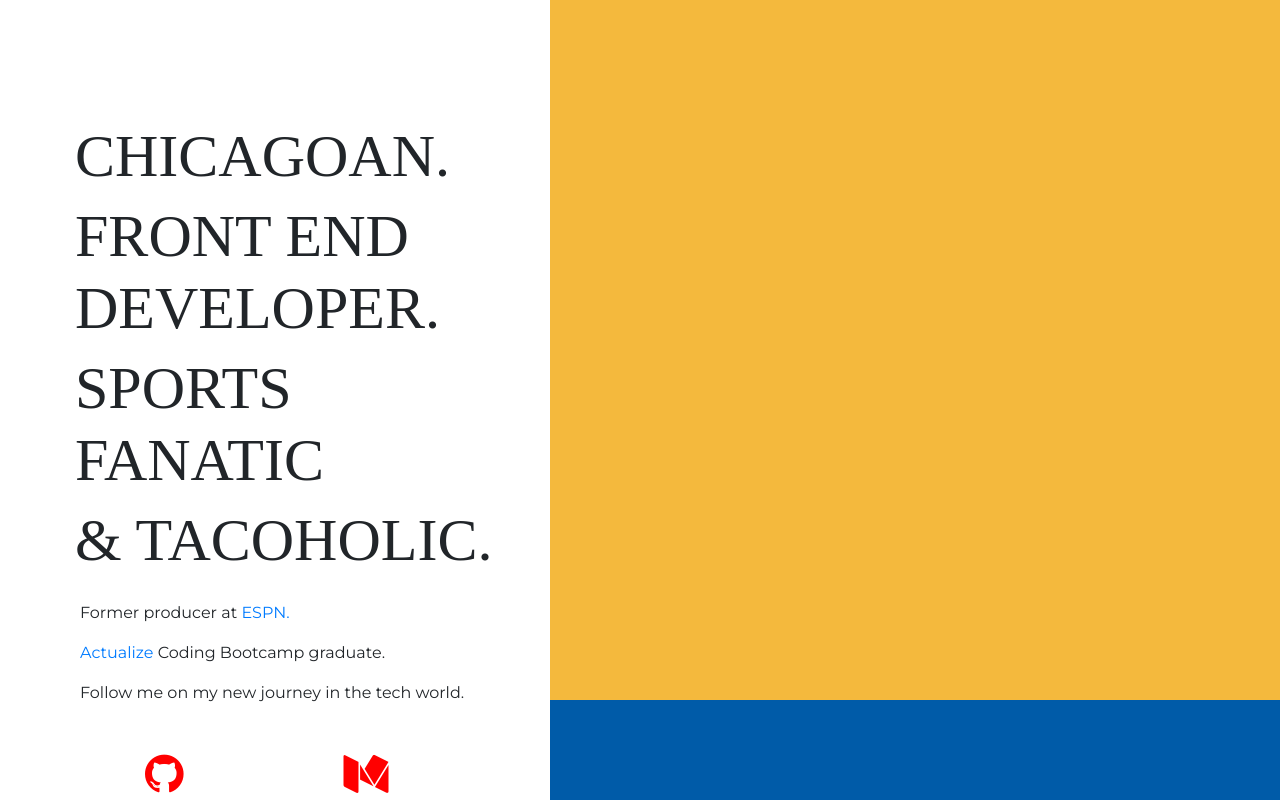
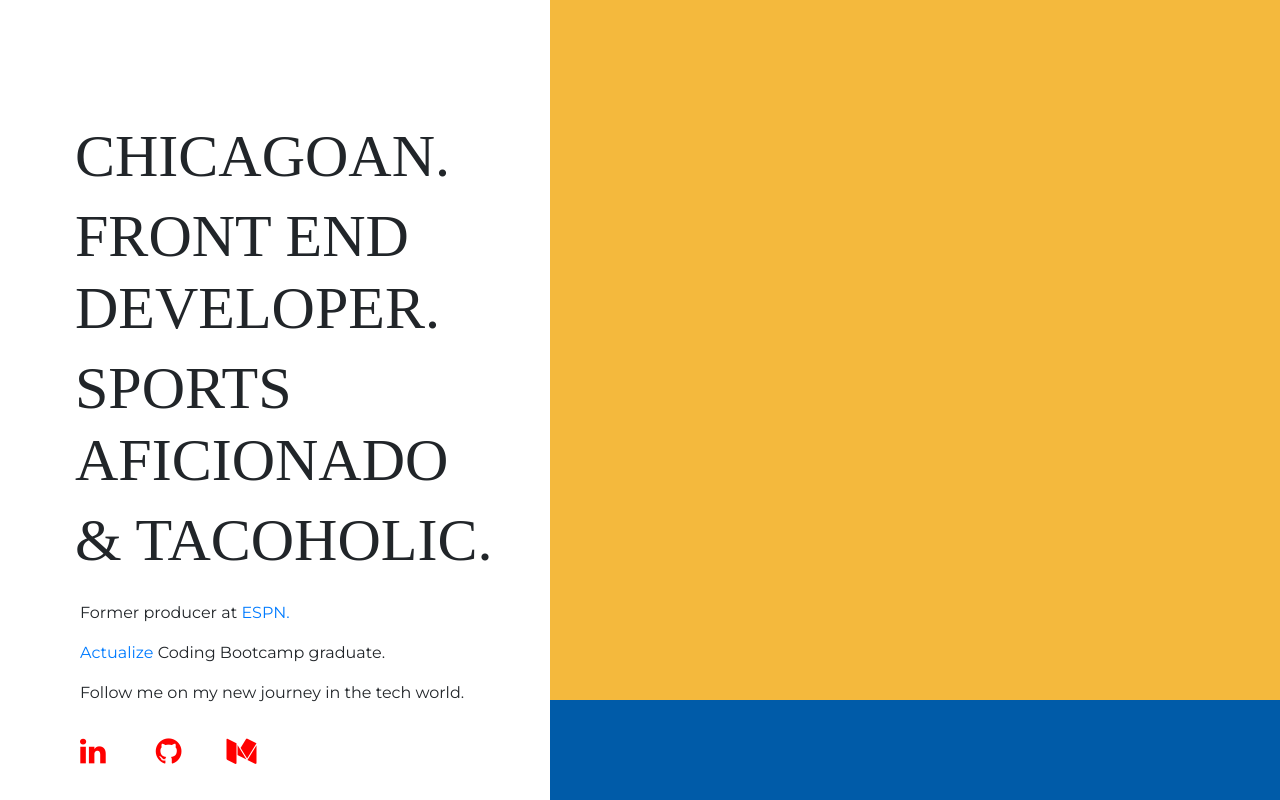
Before and after one commit to Tacoholic/personal_website, a Vue app: page / in a window 1280 px wide. Shown: the top 800 px of the page. Built offline with nearby package versions, Linux system fonts and the light colour scheme; a web font is replaced by a local one.

Commit message:
added linkedin icon, adjuste size of fonts and adjust button

```diff
--- a/src/views/Home.vue
+++ b/src/views/Home.vue
@@ -14,7 +14,7 @@
     <div class="about">
       <h1>CHICAGOAN.</h1>
       <h1>FRONT END DEVELOPER.</h1>
-      <h1>SPORTS FANATIC</h1>
+      <h1>SPORTS AFICIONADO</h1>
       <h1>& TACOHOLIC.</h1>
     </div>
 
@@ -27,8 +27,9 @@
 
 
     <div class="icons">
-      <span><a href="https://github.com/Tacoholic"><i class="fa fa-github" style="font-size:45px;"></i></a></span>
-      <span><a href="https://medium.com/@christiansolis_53189"><i class="fa fa-medium" style="font-size:45px;"></i></a></span>
+      <span><a href="https://www.linkedin.com/in/christian-solis1/"><i class="fa fa-linkedin" style="font-size:30px;"></i></a></span>
+      <span><a href="https://github.com/Tacoholic"><i class="fa fa-github" style="font-size:30px;"></i></a></span>
+      <span><a href="https://medium.com/@christiansolis_53189"><i class="fa fa-medium" style="font-size:30px;"></i></a></span>
     </div>
 
     <div>
@@ -75,21 +76,28 @@ h1 {
   font-family: 'Montserrat', sans-serif;
 }
 
+.fa-linkedin{
+  margin-top: 15px;
+  color:red;
+  margin-left: 80px;
+
+}
+
  .fa-github {
-  margin-top: 30px;
+  margin-top: 15px;
   color:red;
-  margin-left: 145px;
+  margin-left: 50px;
  }
 
  .fa-medium {
-  margin-top: 30px;
+  margin-top: 15px;
   color:red;
-  margin-left: 160px;
+  margin-left: 45px;
  }
 
  .btn {
   margin-top: 50px;
-  margin-left: 210px;
+  margin-left: 75px;
   }
 
   #sidebar-wrapper {
```
